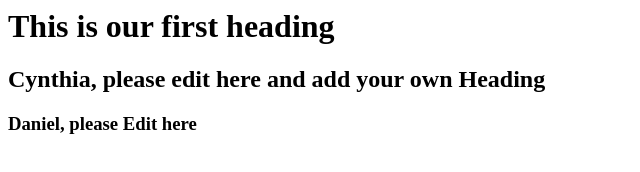
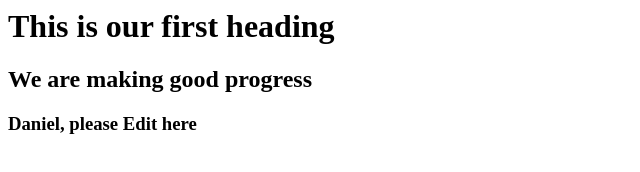
Before and after one commit to angelaegerega/to-do-list, a plain HTML site: page index.html in a window 1280 px wide. Shown: the whole page, without its empty margins (0-640 px from the left). Drawn offline with Linux system fonts and the light colour scheme.

Commit message:
Update second heading text in index.html

```diff
--- a/index.html
+++ b/index.html
@@ -1,3 +1,3 @@
 <h1>This is our first heading<h1>
-<h2>Cynthia, please edit here and add your own Heading<h2>
+<h2>We are making good progress<h2>
 <h3>Daniel, please Edit here<h3>
```
